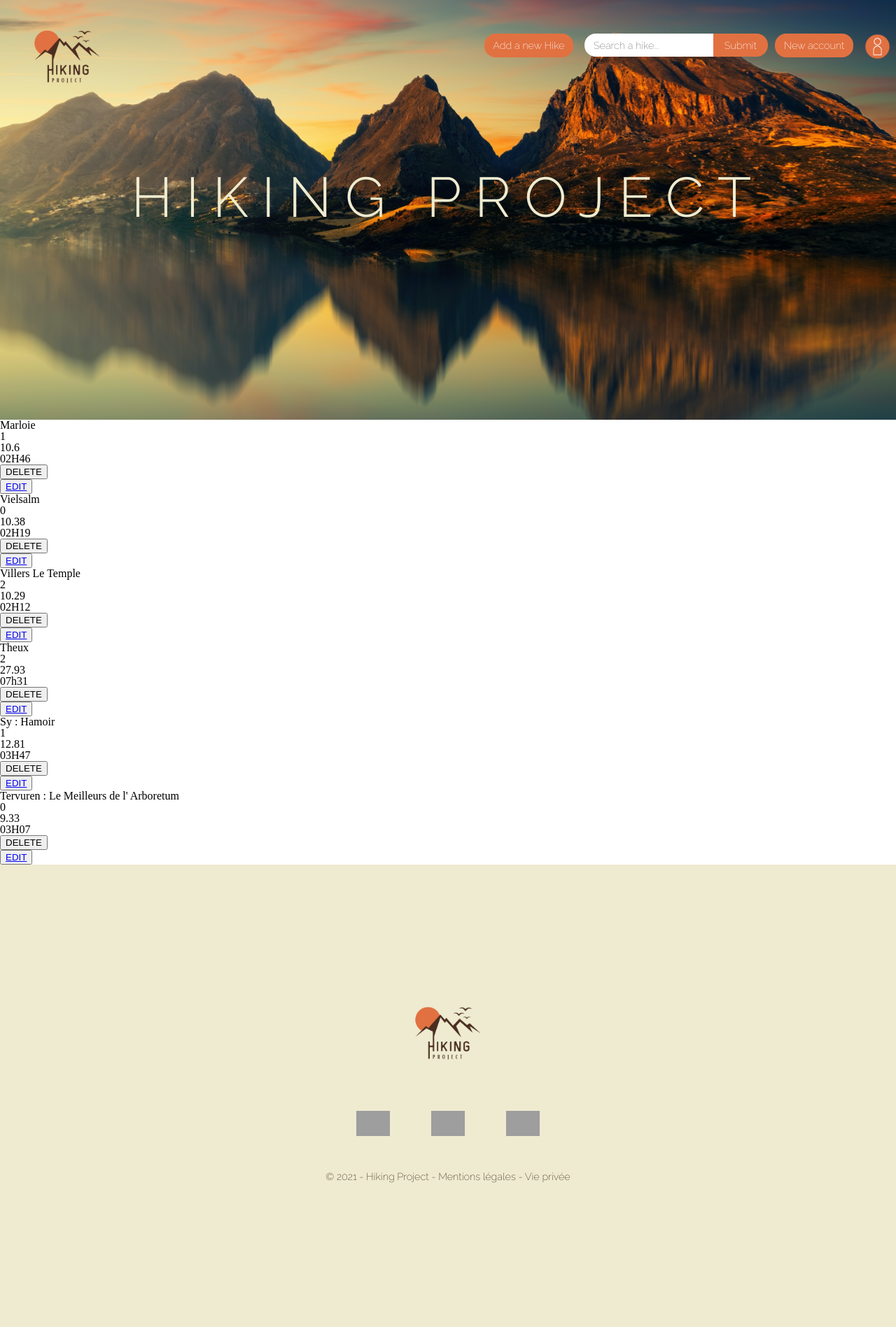
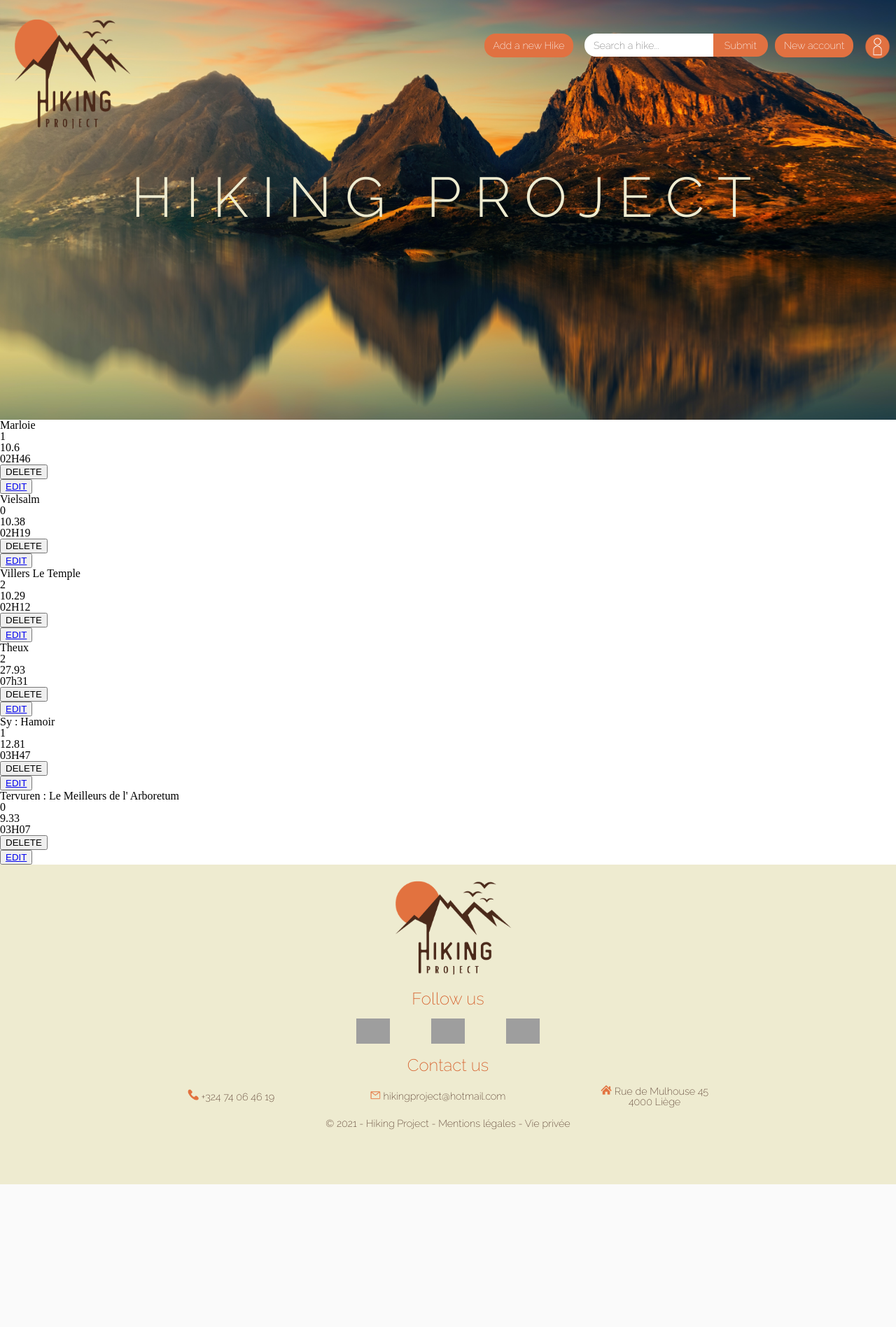
Before and after one commit to Fradven/hikingproject, a PHP site: page / in a window 1280 px wide. Shown: the whole page at 70% size. After the commit the page ends 1693 px from the top, so only its background shows below. Run offline with PHP 8.4, Linux system fonts and the light colour scheme; data comes from the database, SQL or seed files in the repository; data that the repository does not hold is empty; grey boxes are pictures that could not be loaded.

Commit message:
update footer

```diff
--- a/src/footer.php
+++ b/src/footer.php
@@ -8,7 +8,7 @@
             alt="hiking project logo"
           />
         </a>
-
+        <p class="socialfollow">Follow us</p>
         <ul class="socialmedia">
           <li>
             <a class="social" href="#">
@@ -28,6 +28,26 @@
             /></a>
           </li>
         </ul>
+        <p class="contactus">Contact us</p>
+        <ul class="contact">
+          <li class="contact__ctn">
+            <p>
+            <img class="contact__img" src="../../img/phone.png" alt="Phone">
+            +324 74 06 46 19</p>
+          </li>
+
+          <li class="contact__ctn">
+            <p>
+            <img class="contact__img"src="../../img/email.png" alt="Mail">
+            hikingproject@hotmail.com</p>
+          </li>
+
+          <li class="contact__ctn">
+            <p>
+            <img class="contact__img" src="../../img/home.png" alt="Home">
+            Rue de Mulhouse 45<br>4000 Liège</p>
+          </li>
+        </ul>
       </nav>
       <p> © 2021 - Hiking Project - Mentions légales - Vie privée </p>
 
--- a/src/sass/layout/_footer.scss
+++ b/src/sass/layout/_footer.scss
@@ -1,6 +1,6 @@
 footer {
     background-color: $beige-color;
-    padding: 5em 0em;
+    padding-bottom: 2rem;
 
     .logo {
       display: flex;
@@ -12,7 +12,6 @@ footer {
       display: flex;
       justify-content: space-around;
       align-items: center;
-      margin: 2em auto 4em auto;
       display: flex;
       width: 350px;
 
@@ -22,7 +21,14 @@ footer {
         color: blue;
       }
     }
-
+    .socialfollow{
+        font-family: 'Raleway', sans-serif;
+        color: $dark-orange-color;
+        text-align: center;
+        font-weight: 200;
+        font-size: 1.5rem;
+        margin: 1rem;
+      }
     .socialmedia {
       display: flex;
       justify-content: space-around;
@@ -41,6 +47,30 @@ footer {
         text-align: center;
         font-weight: 200;
         font-size: 0.9rem;
-        margin: 3rem;
+        margin: 1rem;
+    }
+    .contactus{
+        font-family: 'Raleway', sans-serif;
+        color: $dark-orange-color;
+        text-align: center;
+        font-weight: 200;
+        font-size: 1.5rem;
+        margin: 1rem;
+    }
+    .contact {
+      display: flex;
+      justify-content: space-around;
+      align-items: center;
+      margin: 0 auto;
+      width: 55rem;
+      height: 2rem;
+        &__{
+            display: flex;
+            justify-content: center;
+            align-items: baseline;
+        }
+        &__img{
+            width: 1rem;
+        }
     }
   }
--- a/src/sass/main.css
+++ b/src/sass/main.css
@@ -245,7 +245,7 @@ table {
 
 footer {
   background-color: #EEEBD0;
-  padding: 5em 0em;
+  padding-bottom: 2rem;
 }
 
 footer .logo {
@@ -265,7 +265,6 @@ footer .menu {
   -webkit-box-align: center;
       -ms-flex-align: center;
           align-items: center;
-  margin: 2em auto 4em auto;
   display: flex;
   width: 350px;
 }
@@ -274,6 +273,15 @@ footer .menu a {
   font-family: "Barlow", sans-serif;
   text-decoration: none;
   color: blue;
+}
+
+footer .socialfollow {
+  font-family: 'Raleway', sans-serif;
+  color: #D45721;
+  text-align: center;
+  font-weight: 200;
+  font-size: 1.5rem;
+  margin: 1rem;
 }
 
 footer .socialmedia {
@@ -301,6 +309,45 @@ footer p {
   text-align: center;
   font-weight: 200;
   font-size: 0.9rem;
-  margin: 3rem;
+  margin: 1rem;
+}
+
+footer .contactus {
+  font-family: 'Raleway', sans-serif;
+  color: #D45721;
+  text-align: center;
+  font-weight: 200;
+  font-size: 1.5rem;
+  margin: 1rem;
+}
+
+footer .contact {
+  display: -webkit-box;
+  display: -ms-flexbox;
+  display: flex;
+  -ms-flex-pack: distribute;
+      justify-content: space-around;
+  -webkit-box-align: center;
+      -ms-flex-align: center;
+          align-items: center;
+  margin: 0 auto;
+  width: 55rem;
+  height: 2rem;
+}
+
+footer .contact__ {
+  display: -webkit-box;
+  display: -ms-flexbox;
+  display: flex;
+  -webkit-box-pack: center;
+      -ms-flex-pack: center;
+          justify-content: center;
+  -webkit-box-align: baseline;
+      -ms-flex-align: baseline;
+          align-items: baseline;
+}
+
+footer .contact__img {
+  width: 1rem;
 }
 /*# sourceMappingURL=main.css.map */
```
Also changed, not shown: src/img/email.png (added), src/img/home.png (added), src/img/logo_hiking.png, src/img/phone.png (added), 1 other file.
